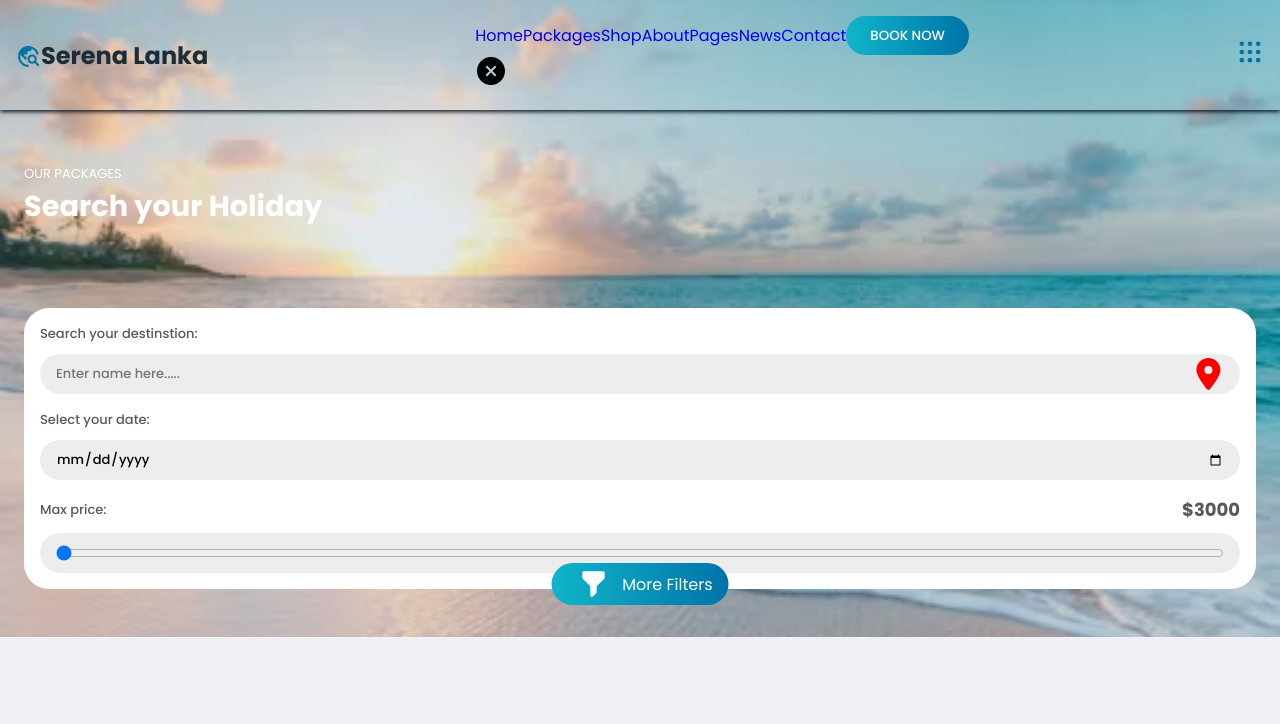
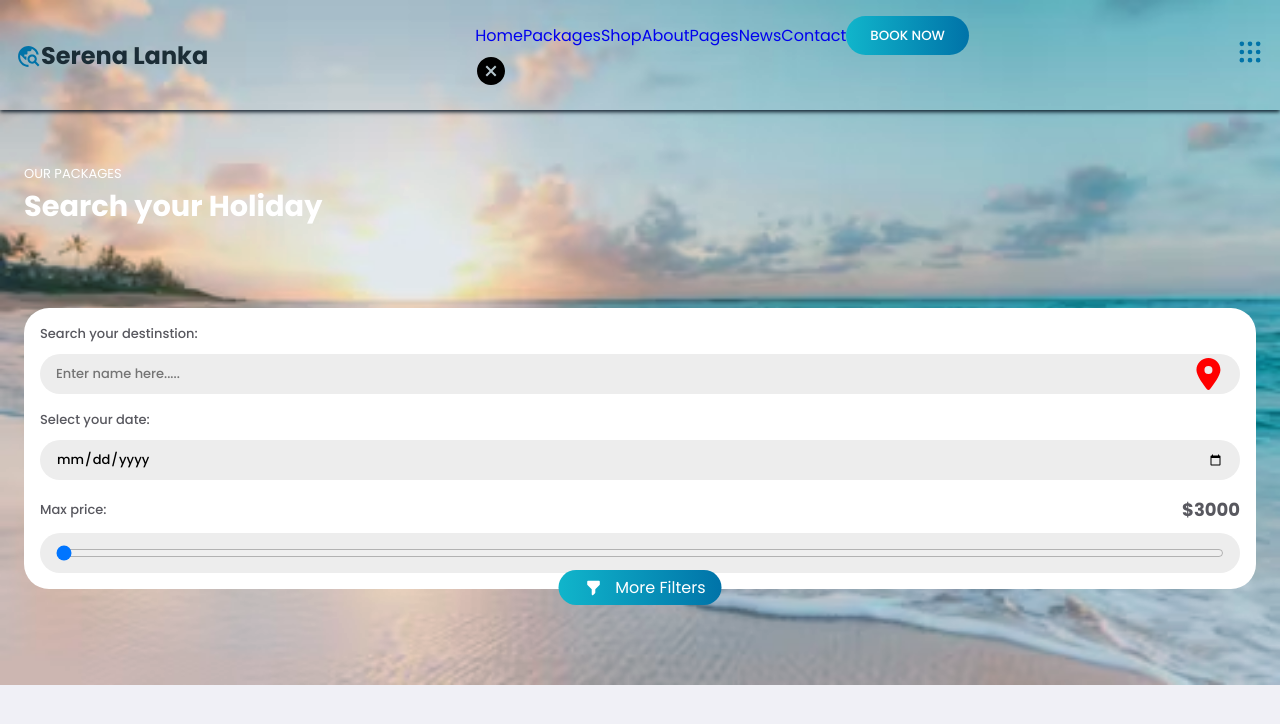
Before and after one commit to Chandures-Priyavindya/serenalanka-web, a React (Create React App) app: page / in a window 1280 px wide. Shown: the top 724 px of the page. Built offline with nearby package versions, Linux system fonts and the light colour scheme.

Commit message:
card div

```diff
--- a/src/Components/Home/Home.jsx
+++ b/src/Components/Home/Home.jsx
@@ -45,6 +45,15 @@ const Home = () => {
           <span>More Filters</span>
           </div>
         </div>
+
+        <div className="homeFooterIcons flex">
+          <div className="rightIcons">
+
+          </div>
+          <div className="rightIcons">
+
+          </div>
+        </div>
       </div>
     </section>
   );
--- a/src/Components/Home/home.scss
+++ b/src/Components/Home/home.scss
@@ -132,10 +132,20 @@
         padding: 5px 1rem;
         left: 50%;
         transform: translate(-50%);
+        cursor: pointer;
+
+        &:hover{
+          background: var(--PrimaryColor);
+        }
 
 
         .icon{
           color: white;
+          font-size: 18px;
+        }
+
+        span{
+          font-size: -33px;
         }
       }
 
```
